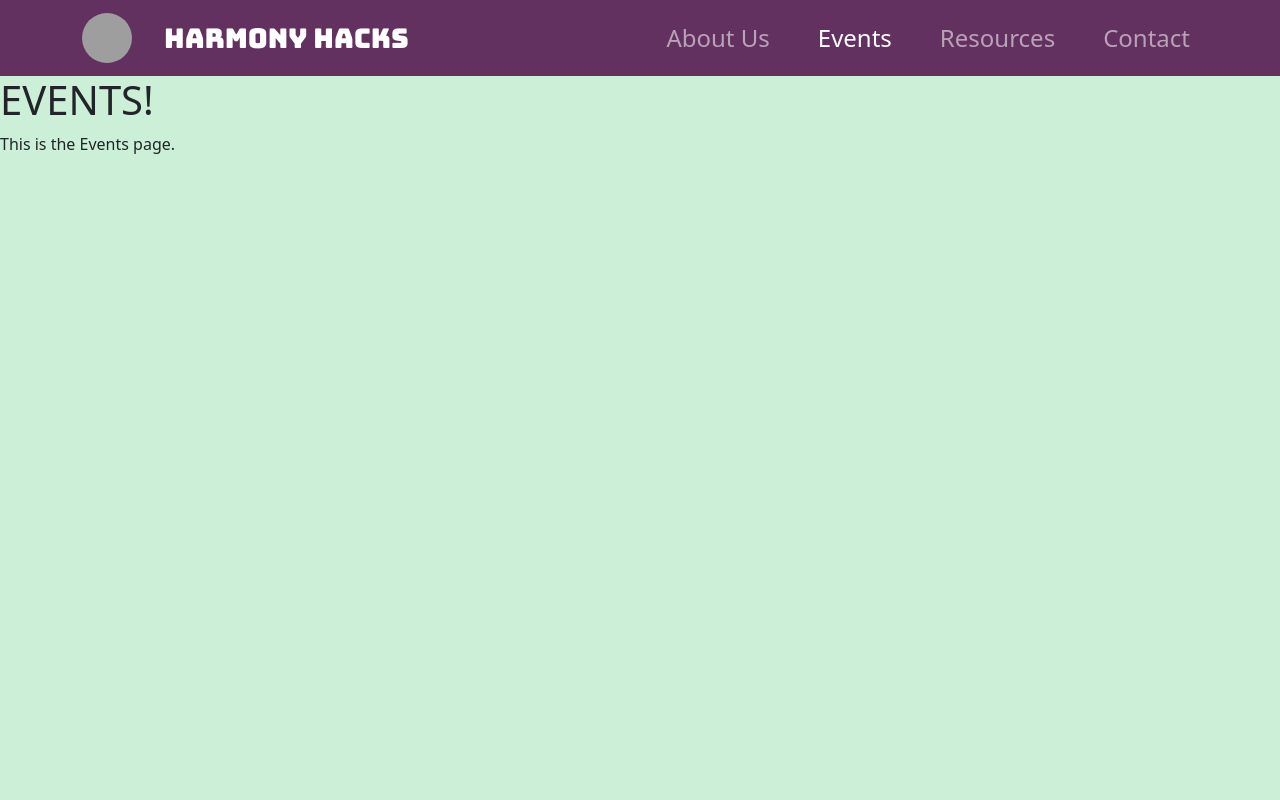
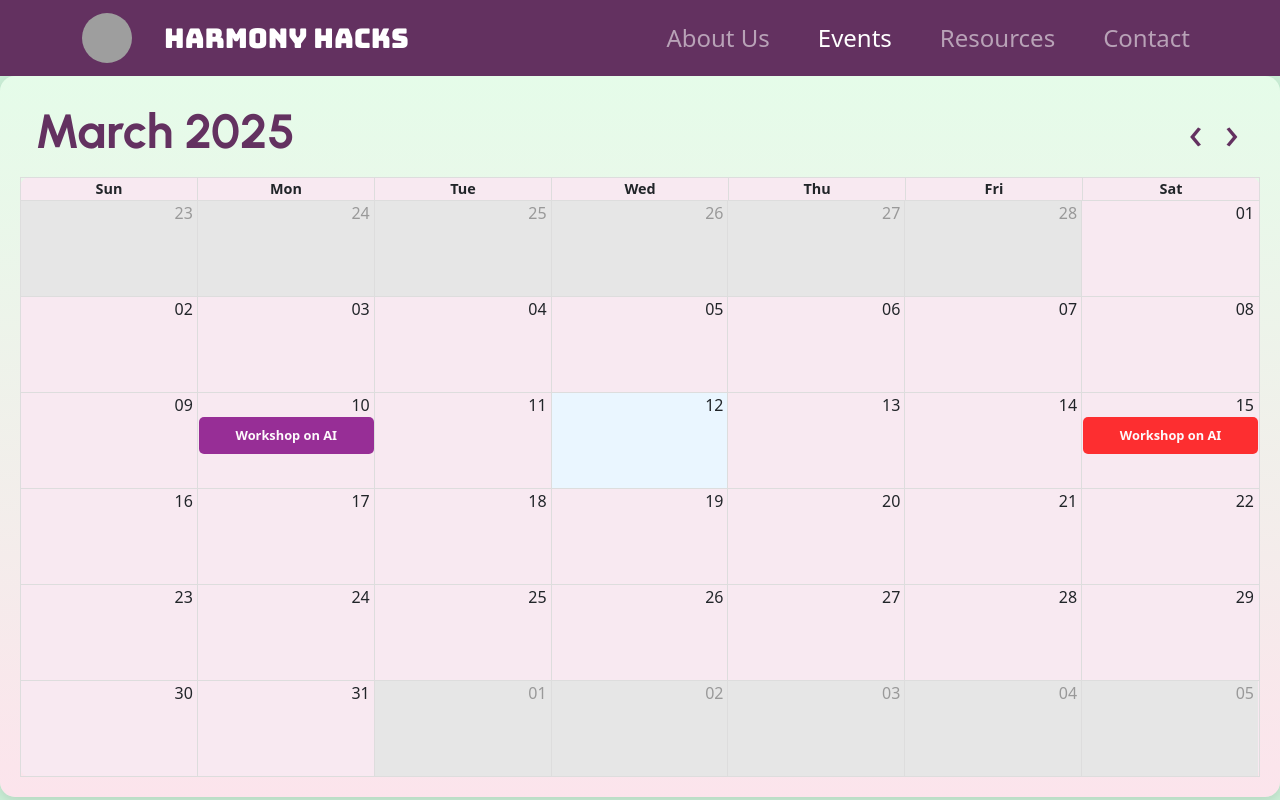
Before and after one commit to katepad/HarmonyHacksWebsite, a React (Vite) app: page /events in a window 1280 px wide. Built offline with nearby package versions, Linux system fonts and the light colour scheme; grey boxes are pictures that could not be loaded.

Commit message:
Added calendar

```diff
--- a/package.json
+++ b/package.json
@@ -11,7 +11,9 @@
   },
   "dependencies": {
     "bootstrap": "^5.3.3",
+    "moment": "^2.30.1",
     "react": "^19.0.0",
+    "react-big-calendar": "^1.18.0",
     "react-bootstrap": "^2.10.9",
     "react-dom": "^19.0.0",
     "react-router-dom": "^7.3.0"
@@ -19,6 +21,7 @@
   "devDependencies": {
     "@eslint/js": "^9.21.0",
     "@types/react": "^19.0.10",
+    "@types/react-big-calendar": "^1.16.1",
     "@types/react-dom": "^19.0.4",
     "@vitejs/plugin-react": "^4.3.4",
     "eslint": "^9.21.0",
--- /dev/null
+++ b/src/components/EventCalendar.tsx
@@ -0,0 +1,134 @@
+import React, { useState, useEffect } from "react";
+import { Calendar, momentLocalizer, Event as CalendarEvent } from "react-big-calendar";
+import moment from "moment";
+import "react-big-calendar/lib/css/react-big-calendar.css";
+import "../styles/Calendar.css";
+
+const localizer = momentLocalizer(moment);
+
+interface CustomEvent extends CalendarEvent {
+    id: string;
+    title: string;
+    start: Date;
+    end: Date;
+    location: string;
+    type: string;
+}
+
+const EventCalendar: React.FC = () => {
+    const [events, setEvents] = useState<CustomEvent[]>([]);
+    const [selectedEvent, setSelectedEvent] = useState<CustomEvent | null>(null);
+    const [currentDate, setCurrentDate] = useState(new Date());
+
+    const handlePrevMonth = () => {
+        const prev = new Date(currentDate);
+        prev.setMonth(prev.getMonth() - 1);
+        setCurrentDate(prev);
+    };
+
+    const handleNextMonth = () => {
+        const next = new Date(currentDate);
+        next.setMonth(next.getMonth() + 1);
+        setCurrentDate(next);
+    };
+
+    useEffect(() => {
+        // Temporary mock data
+        const mockEvents: CustomEvent[] = [
+            {
+                id: "1",
+                title: "Workshop on AI",
+                start: new Date(2025, 2, 10, 14, 0),
+                end: new Date(2025, 2, 10, 16, 0),
+                location: "Room 101, Tech Building",
+                type: "Workshops",
+            },
+            {
+                id: "2",
+                title: "Workshop on AI",
+                start: new Date(2025, 2, 15, 18, 0),
+                end: new Date(2025, 2, 15, 21, 0),
+                location: "Community Hall",
+                type: "Fundraisers",
+            },
+        ];
+        setEvents(mockEvents);
+    }, []);
+
+    const eventStyleGetter = (event: CustomEvent) => {
+        const eventColors: Record<string, string> = {
+            "Workshops": "purple",
+            "Fundraisers": "red",
+            "GBM Events": "green",
+        };
+
+        const backgroundColor = eventColors[event.type] || "gray";
+
+        return {
+            style: {
+                backgroundColor,
+                borderRadius: "5px",
+                opacity: 0.8,
+                color: "white",
+                padding: "5px",
+            },
+        };
+    };
+
+    return (
+        <div className="calendar-container">
+            <div className = "calendar-header">
+                <h2 className = "calendar-month">
+                    {moment(currentDate).format("MMMM YYYY")}
+                </h2>
+                <div className = "nav-buttons">
+                    <button className = "nav-arrow" onClick = {handlePrevMonth}>&lsaquo;</button>
+                    <button className = "nav-arrow" onClick = {handleNextMonth}>&rsaquo;</button>
+                </div>
+            </div>
+            <Calendar
+                localizer = {localizer}
+                events = {events}
+                startAccessor = "start"
+                endAccessor = "end"
+                eventPropGetter = {eventStyleGetter}
+                onSelectEvent = {(event) => setSelectedEvent(event as CustomEvent)}
+                style = {{ height: 600, width: "100%"}}
+
+                date = {currentDate}
+                onNavigate = {(date) => setCurrentDate(date)}
+                view = "month"
+                views = {["month"]}
+                toolbar = {false}
+
+                components={{
+                    event: ({ event }: { event: CustomEvent }) => (
+                      <div className={`event-chip ${event.type.replace(/\s/g, '').toLowerCase()}`}>
+                        {event.title}
+                      </div>
+                    )
+                  }}
+            />
+
+            {selectedEvent && (
+                <div className="event-module">
+                    <h3>{selectedEvent.title}</h3>
+                    <p><strong>Date:</strong> {moment(selectedEvent.start).format("MMMM Do YYYY")}</p>
+                    <p><strong>Time:</strong> {moment(selectedEvent.start).format("h:mm A")} - {moment(selectedEvent.end).format("h:mm A")}</p>
+                    <p><strong>Location:</strong> {selectedEvent.location}</p>
+                    <p><strong>Type:</strong> {selectedEvent.type}</p>
+
+                    <form className = "rsvp-form" onSubmit = {(e) => { e.preventDefault(); alert("RSVP submitted!"); setSelectedEvent(null); }}>
+                        <input type = "text" placeholder = "Name" required />
+                        <input type = "email" placeholder = "Email" required />
+                        <button type = "submit">Submit RSVP</button>
+                    </form>
+
+                    <button className = "close-button" onClick = {() => setSelectedEvent(null)}>Close</button>
+                </div>
+            )}
+        </div>
+    );
+};
+
+export default EventCalendar;
--- a/src/pages/Events.tsx
+++ b/src/pages/Events.tsx
@@ -1,8 +1,9 @@
+import EventCalendar from "../components/EventCalendar";
+
 const Events = () => {
   return (
     <div>
-      <h1>EVENTS!</h1>
-      <p>This is the Events page.</p>
+      <EventCalendar />
     </div>
   );
 };
--- /dev/null
+++ b/src/styles/Calendar.css
@@ -0,0 +1,97 @@
+.calendar-container {
+  padding: 20px;
+  background: linear-gradient(to bottom, #e5fce9, #fce4ec);  /* pastel green-pink blend */
+  border-radius: 15px;
+  box-shadow: 0 4px 12px rgba(0, 0, 0, 0.1);
+}
+
+.calendar-header {
+  display: flex;
+  justify-content: space-between;
+  align-items: center;
+  padding: 0 15px;
+  margin-bottom: 10px;
+}
+
+.calendar-month {
+  font-size: 48px;
+  font-weight: bold;
+  color: #633160;
+  font-family: 'Urbanist';
+  margin: 0;
+}
+
+.nav-buttons {
+  display: flex;
+  gap: 10px;
+}
+
+.nav-arrow {
+  background: transparent;
+  border: none;
+  font-size: 46px;
+  color: #633160;
+  cursor: pointer;
+}
+
+.rbc-calendar {
+  background-color: #f8e9f1;
+  border-radius: 10px;
+}
+
+/* Events styled with color-coded chips */
+.event-chip {
+  font-size: 0.8rem;
+  font-weight: bold;
+  border-radius: 8px;
+  padding: 4px 6px;
+  color: white;
+  text-align: center;
+}
+
+.event-module {
+  margin-top: 20px;
+  padding: 20px;
+  background-color: #fce4ec;
+  border: 2px solid #633160;
+  border-radius: 15px;
+  box-shadow: 0 2px 6px rgba(0, 0, 0, 0.1);
+}
+
+.event-module h3 {
+  margin-top: 0;
+  color: #633160;
+}
+
+.rsvp-form {
+  display: flex;
+  flex-direction: column;
+  gap: 10px;
+  margin-top: 15px;
+}
+
+.rsvp-form input {
+  padding: 10px;
+  border-radius: 8px;
+  border: 1px solid #ccc;
+}
+
+.rsvp-form button {
+  background-color: #c95fa7;
+  color: white;
+  border: none;
+  padding: 10px;
+  border-radius: 8px;
+  cursor: pointer;
+  box-shadow: 2px 2px 5px rgba(0, 0, 0, 0.1);
+}
+
+.close-button {
+  margin-top: 10px;
+  background: transparent;
+  color: #633160;
+  border: 2px solid #633160;
+  padding: 6px 12px;
+  border-radius: 8px;
+  cursor: pointer;
+}
```
Also changed, not shown: 1 other file (tests, documents, lock files or other folders).
